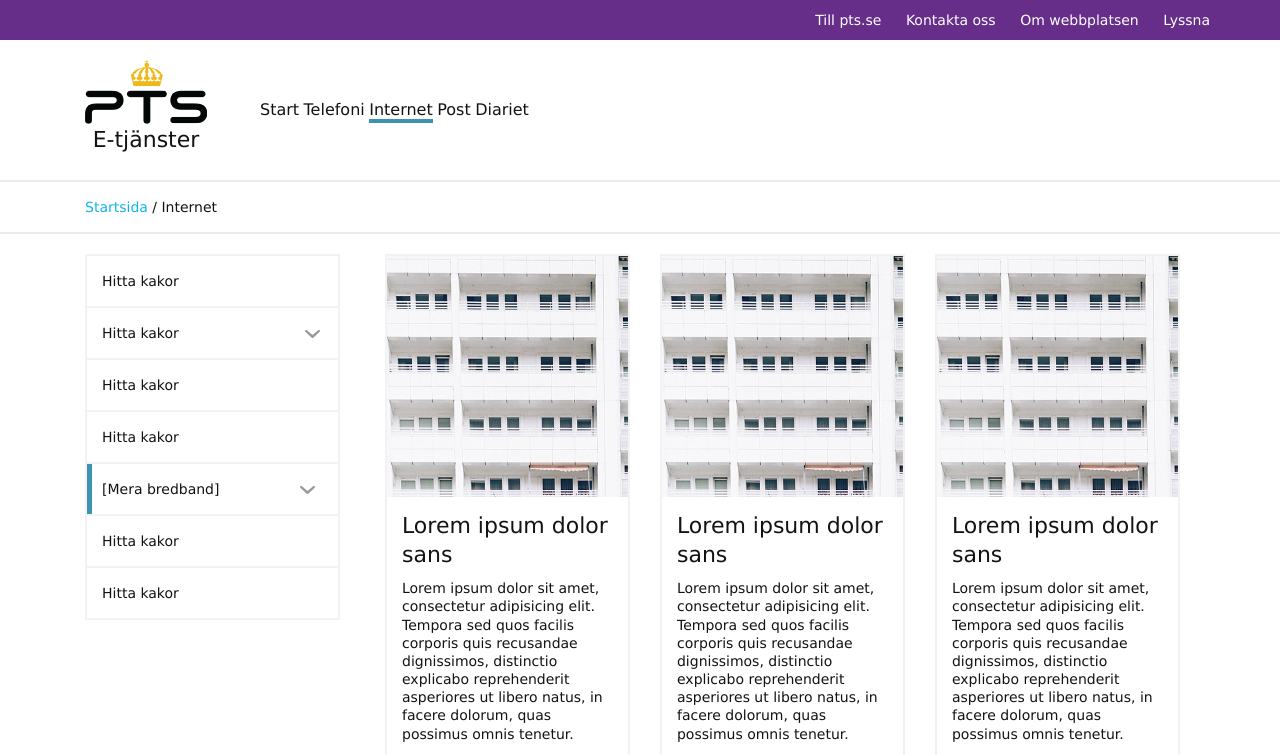
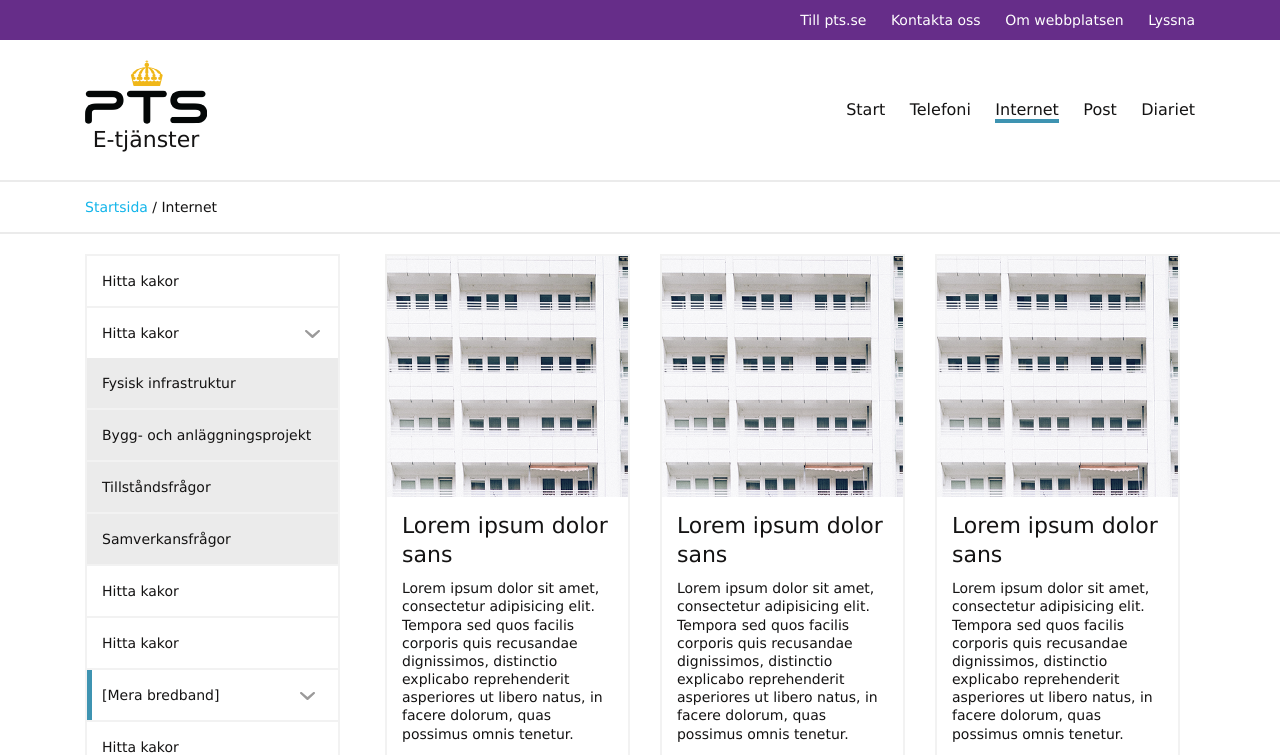
Before and after one commit to dudette/etjanst, a plain HTML site: page markup/landingpage.html in a window 1280 px wide. Both pictures are taken after a click on the picture 312 px from the left and 334 px from the top of the page. Shown: the top 755 px of the page. Drawn offline with nearby package versions, Linux system fonts and the light colour scheme.

Commit message:
markup landingpage and script

```diff
--- a/markup/landingpage.html
+++ b/markup/landingpage.html
@@ -10,6 +10,7 @@
 <body>
 <div class="top-nav">
 	<div class="container">
+		<div class="col-sm-12">
 			<ul>
 				<li><a href="#">Till pts.se</a></li>
 				<li><a href="#">Kontakta oss</a></li>
@@ -18,21 +19,25 @@
 			</ul>
 		</div>
 	</div>
+</div>
 	<header>
 		<div class="container">
-			<div class="col-sm-2">
-				<a class="logo" href="#">
+			<div class="col-sm-12">
+				<a class="logo" href="/">
 					<img src="img/logo.png" alt="PTS logga">
 					<div>E-tjänster</div>
 				</a>
+				<a href="#" class="toggle-menu">Meny</a>
+				<nav class="menu">
+					<ul>
+						<li><a class="menu-item" href="#">Start</a></li>
+						<li><a class="menu-item" href="#">Telefoni</a></li>
+						<li><a class="menu-item active" href="#">Internet</a></li>
+						<li><a class="menu-item" href="#">Post</a></li>
+						<li><a class="menu-item" href="#">Diariet</a></li>
+					</ul>
+				</nav>
 			</div>
-			<nav class="menu col-sm-10">
-				<a class="menu-item" href="#">Start</a>
-				<a class="menu-item" href="#">Telefoni</a>
-				<a class="menu-item active" href="#">Internet</a>
-				<a class="menu-item" href="#">Post</a>
-				<a class="menu-item" href="#">Diariet</a>
-			</nav>
 		</div>
 	</header>
 	<div class="section breadcrumbs">
--- a/markup/sass/partials/_service.scss
+++ b/markup/sass/partials/_service.scss
@@ -1,9 +1,7 @@
 .service {
 	position: relative;
 	border: 2px solid $light-gray;
-	@media screen and (max-width: $break-medium) {
-		margin-bottom: 20px;
-	}
+	margin-bottom: 20px;
 	h2 {
 		margin-bottom: 10px;
 	}
--- /dev/null
+++ b/markup/script/min/script-min.js
@@ -0,0 +1 @@
+$(document).ready(function(){$(".submenu-icon").on("click",function(){$(this).closest("li").find(".thirdmenu").toggle()})}),$(".toggle-menu").click(function(){$(".menu").slideToggle(200)});
--- a/markup/script/script.js
+++ b/markup/script/script.js
@@ -1,8 +1,10 @@
 $(document).ready(function() {
 	$('.submenu-icon').on('click', function(){
 		//$(this).addClass('hej');
-		$('.thirdmenu').toggle();
+		$(this).closest('li').find('.thirdmenu').toggle();
 	});
+});
+
 $(".toggle-menu").click(function () {
 	$(".menu").slideToggle(200);
 });
```
Also changed, not shown: markup/index.html (+6 -6 lines), markup/css/screen.css, 2 other files. Lines whose indentation alone changed are shown as unchanged.
